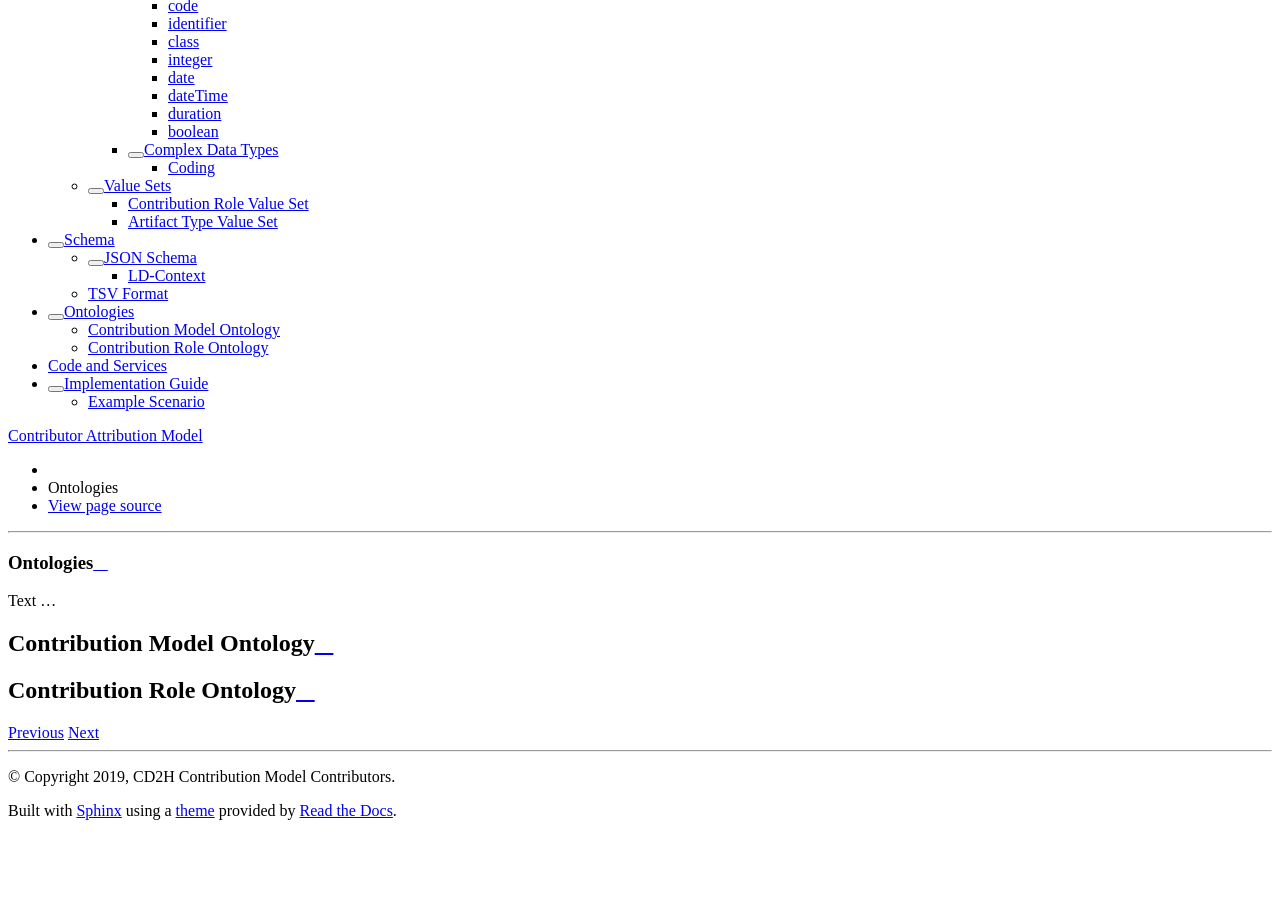
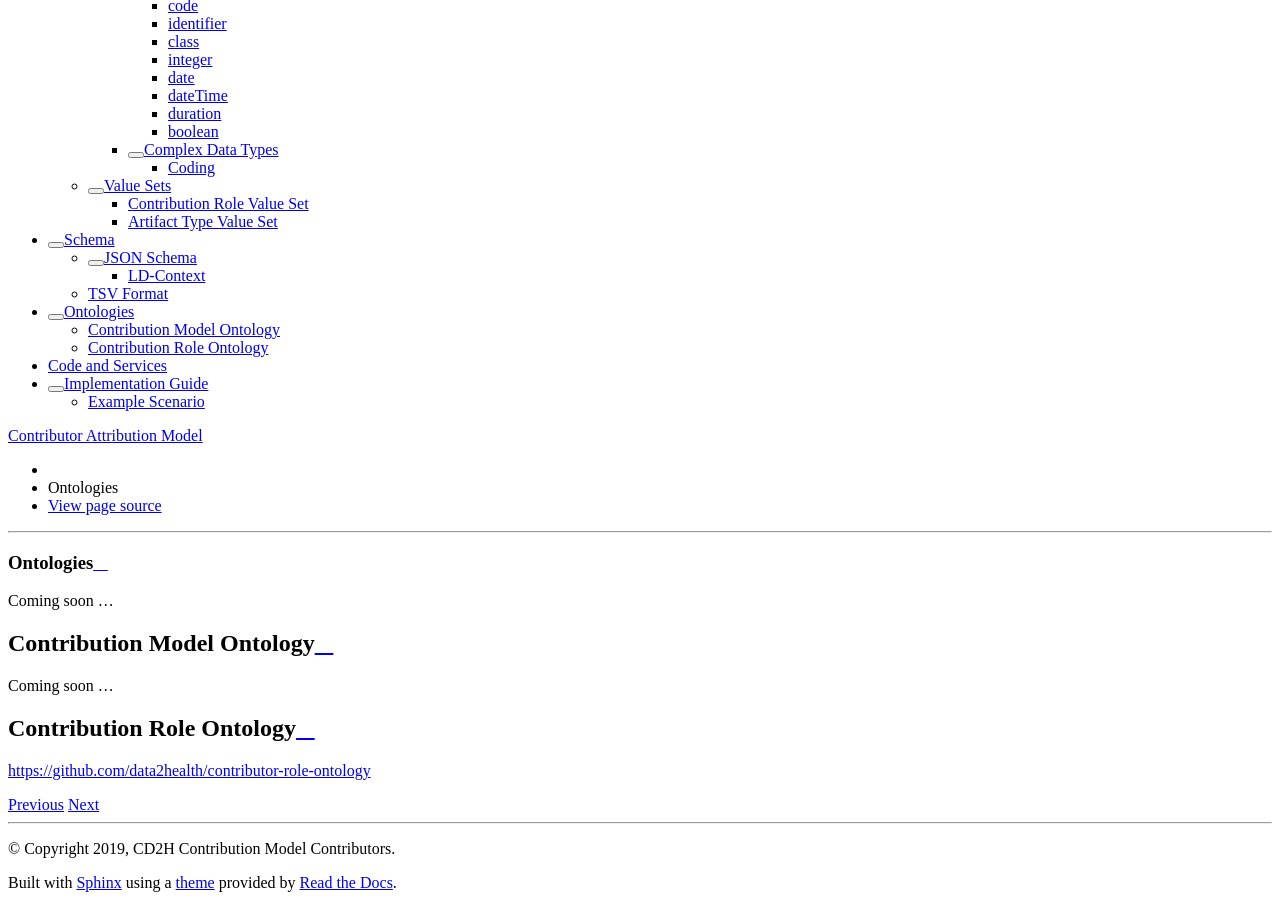
Before and after one commit to data2health/contributor-attribution-model, a Sphinx documentation site: the page built from docs/source/ontologies.rst, in a window 1280 px wide and 900 px high, scrolled down 901 px. Built offline with Sphinx 7.4.7 and the Read the Docs theme 2.0.0, drawn with Linux system fonts in a browser that asks for light colours; pages that are not in the unit, such as notebooks, are missing from menus; before the commit the page ends 1729 px from its top, so only the background shows below that.

Commit message:
updates to documentation

```diff
--- a/docs/source/code_and_services.rst
+++ b/docs/source/code_and_services.rst
@@ -3,4 +3,4 @@
 Code and Services
 !!!!!!!!!!!!!!!!!
 
-. . .
+Coming soon . . .
--- a/docs/source/implementation_guide/example_scenario.rst
+++ b/docs/source/implementation_guide/example_scenario.rst
@@ -2,3 +2,5 @@
 
 Example Scenario
 !!!!!!!!!!!!!!!!
+
+Coming soon . . .
--- a/docs/source/ontologies.rst
+++ b/docs/source/ontologies.rst
@@ -3,15 +3,17 @@
 Ontologies
 !!!!!!!!!!
 
-Text . . .
+Coming soon . . .
 
 
 Contribution Model Ontology
 @@@@@@@@@@@@@@@@@@@@@@@@@@@
 
-
+Coming soon . . .
 
 .. _cro-ontology:
 
 Contribution Role Ontology
 @@@@@@@@@@@@@@@@@@@@@@@@@@@
+
+https://github.com/data2health/contributor-role-ontology
--- a/docs/source/schema/json_schema.rst
+++ b/docs/source/schema/json_schema.rst
@@ -10,3 +10,5 @@ Coming soon . . .
 
 LD-Context
 @@@@@@@@@@
+
+Coming soon . . .
```
